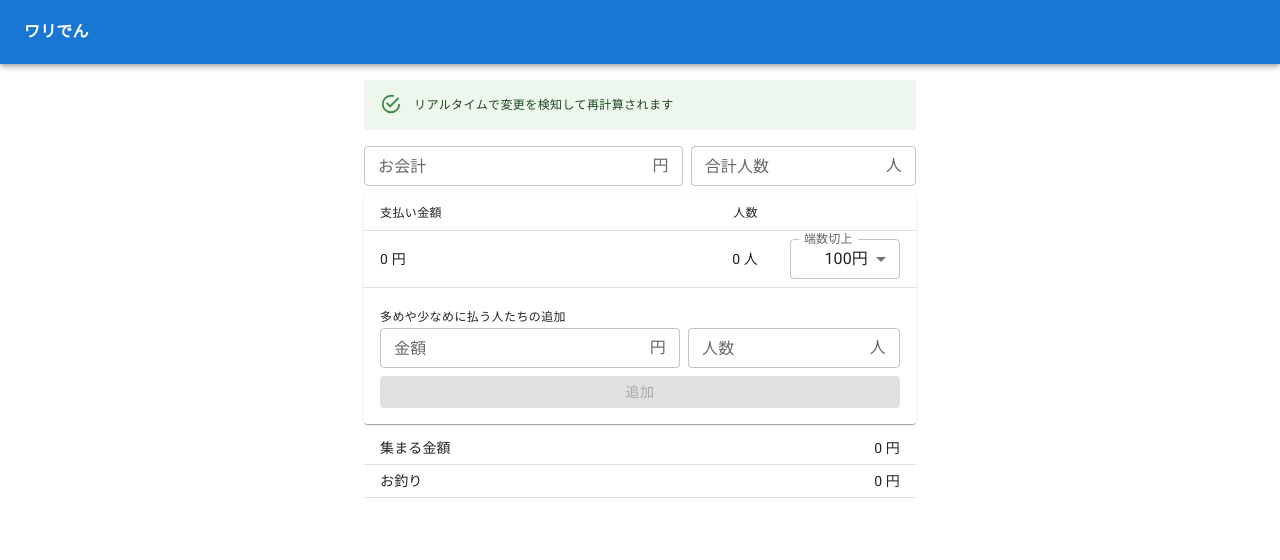
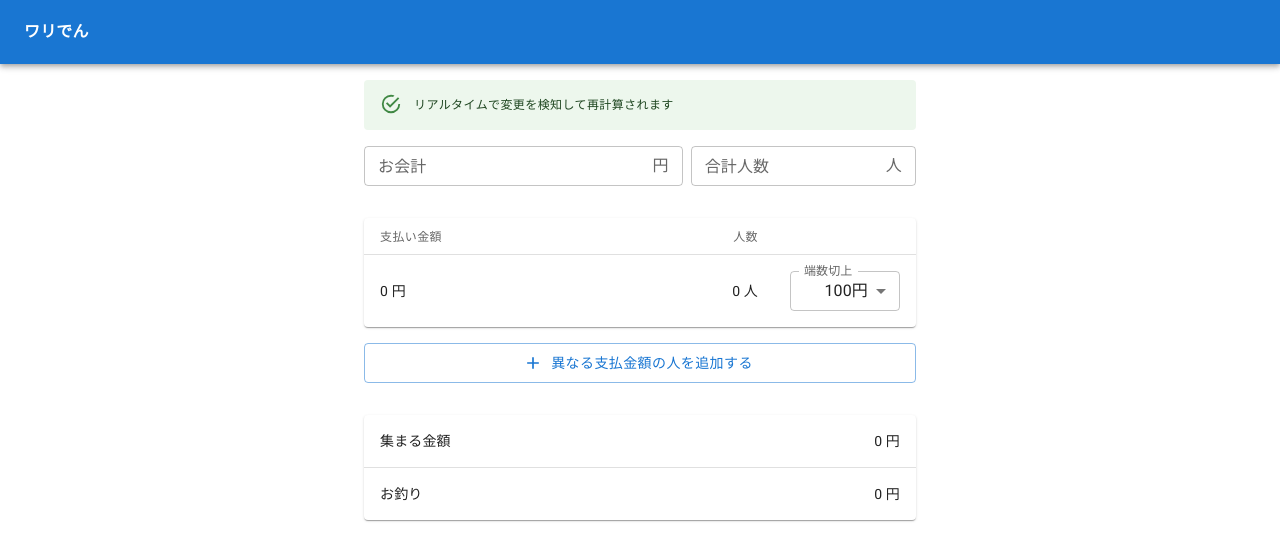
Before and after one commit to szkyudi/bariwarukun, a Next.js app: page / in a window 1280 px wide. Shown: the top 560 px of the page. Built offline with nearby package versions, Linux system fonts and the light colour scheme.

Commit message:
update ui

```diff
--- a/components/Calculator.tsx
+++ b/components/Calculator.tsx
@@ -1,13 +1,13 @@
-import { Alert, Box, Button, ButtonGroup, Divider, FormControl, FormControlLabel, FormLabel, Grid, IconButton, InputLabel, List, ListItem, MenuItem, Paper, Radio, RadioGroup, Select, Stack, Table, TableBody, TableCell, TableContainer, TableHead, TableRow, Typography } from "@mui/material"
-import { FormEvent, useState } from "react"
+import { Alert, Button, ButtonGroup, Fade, FormControl, Grid, InputLabel, MenuItem, Paper, Select, Table, TableBody, TableCell, TableContainer, TableHead, TableRow, Typography } from "@mui/material"
+import { MouseEventHandler, useState } from "react"
 import { NumericInput } from "./NumericInput";
 import DeleteIcon from '@mui/icons-material/Delete';
 import AddIcon from '@mui/icons-material/Add';
 import RemoveIcon from '@mui/icons-material/Remove';
 import { v4 as uuidv4} from 'uuid';
-import { blue } from "@mui/material/colors";
 import { useRecoilState, useRecoilValue } from "recoil";
 import { ceilUnitState, generalBillState, generalPayerNumState, optionPayerNumState, payOptionsState, remainingState, totalBillState, totalPayerNumState, totalPayState } from "../lib/state";
+import { theme } from "../theme";
 
 export const Calculator = () => {
   const [totalBill, setTotalBill] = useRecoilState(totalBillState);
@@ -15,6 +15,7 @@ export const Calculator = () => {
   const [payOptions, setPayOptions] = useRecoilState(payOptionsState);
   const [ceilUnit, setCeilUnit] = useRecoilState(ceilUnitState);
 
+  const [isOpenOption, setIsOpenOption] = useState(false);
   const [optionBill, setOptionBill] = useState<number>(0);
   const [optionPayerNum, setOptionPayerNum] = useState<number>(0);
 
@@ -31,7 +32,7 @@ export const Calculator = () => {
     setTotalPayerNum(num);
   }
 
-  const handleSubmit = (e: FormEvent<HTMLFormElement>) => {
+  const handleClick: MouseEventHandler = (e) => {
     e.preventDefault();
     setPayOptions([
       ...payOptions,
@@ -96,7 +97,7 @@ export const Calculator = () => {
           リアルタイムで変更を検知して再計算されます
         </Typography>
       </Alert>
-      <Grid container spacing={1} sx={{mt: 1}}>
+      <Grid container columnSpacing={1} sx={{mt: 2}}>
         <Grid item xs={7}>
           <NumericInput
             label="お会計"
@@ -118,33 +119,32 @@ export const Calculator = () => {
           />
         </Grid>
       </Grid>
-      <Paper sx={{mt: 1}}>
-        <TableContainer>
+      <TableContainer component={Paper} sx={{mt: 4}}>
         <Table>
           <TableHead>
             <TableRow>
               <TableCell size="small" variant="head">
-                    <Typography variant="caption">
+                  <Typography variant="caption" color={theme.palette.text.secondary}>
                     支払い金額
                   </Typography>
               </TableCell>
               <TableCell size="small" variant="head" align="right">
-                    <Typography variant="caption">
+                  <Typography variant="caption" color={theme.palette.text.secondary}>
                     人数
                   </Typography>
               </TableCell>
               <TableCell></TableCell>
             </TableRow>
           </TableHead>
-            <TableBody>
+          <TableBody sx={{ 'tr:last-child td, tr:last-child th': {border: 0}}}>
             <TableRow>
-                <TableCell sx={{py: 1}}>
+              <TableCell>
                 {generalBill} 円
               </TableCell>
-                <TableCell sx={{py: 1}} align="right">
+              <TableCell align="right">
                 {generalPayerNum} 人
               </TableCell>
-                <TableCell sx={{width: 136, py: 1}} align="right">
+              <TableCell sx={{width: 136}} align="right">
                 <FormControl sx={{width: 110}}>
                   <InputLabel id="ceil-unit-label">端数切上</InputLabel>
                   <Select
@@ -157,7 +157,9 @@ export const Calculator = () => {
                   >
                     <MenuItem value={1}>1円</MenuItem>
                     <MenuItem value={10}>10円</MenuItem>
+                    <MenuItem value={50}>50円</MenuItem>
                     <MenuItem value={100}>100円</MenuItem>
+                    <MenuItem value={500}>500円</MenuItem>
                     <MenuItem value={1000}>1000円</MenuItem>
                   </Select>
                 </FormControl>
@@ -165,10 +167,10 @@ export const Calculator = () => {
             </TableRow>
             {payOptions.map(option => (
               <TableRow key={option.id}>
-                  <TableCell sx={{py: 1}}>
+                <TableCell>
                   {option.bill || '- '} 円
                 </TableCell>
-                  <TableCell sx={{py: 1}} align="right">
+                <TableCell align="right">
                   {option.payerNum || '- '} 人
                 </TableCell>
                 <TableCell sx={{width: 136, py: 1}} align="right">
@@ -198,13 +200,21 @@ export const Calculator = () => {
           </TableBody>
         </Table>
       </TableContainer>
-        <Box sx={{p: 2}}>
-          <Typography variant="caption">
-            多めや少なめに払う人たちの追加
-          </Typography>
-          <form onSubmit={handleSubmit}>
-            <Grid container spacing={1}>
-              <Grid item xs={7}>
+      {!isOpenOption && (
+        <Button
+          sx={{ mt: 2, height: 40 }}
+          fullWidth
+          variant="outlined"
+          startIcon={<AddIcon />}
+          onClick={() => setIsOpenOption(true)}
+        >
+          異なる支払金額の人を追加する
+        </Button>
+      )}
+      {isOpenOption && (
+        <Fade in={isOpenOption}>
+          <Grid container columnSpacing={1} sx={{ mt: 2}}>
+            <Grid item xs={6}>
               <NumericInput
                 label="金額"
                 adorment="円"
@@ -214,7 +224,7 @@ export const Calculator = () => {
                 fullWidth
               />
             </Grid>
-              <Grid item xs={5}>
+            <Grid item xs={3}>
               <NumericInput
                 label="人数"
                 adorment="人"
@@ -224,39 +234,39 @@ export const Calculator = () => {
                 fullWidth
               />
             </Grid>
-            </Grid>
-            <Stack>
+            <Grid item xs={3}>
               <Button
+                fullWidth
+                sx={{height: '100%'}}
                 type="submit"
-                sx={{mt: 1}}
                 variant="contained"
-                size="small"
                 disabled={disableAddOptionButton}
+                onClick={handleClick}
               >
                 <Typography variant="button">
                   追加
                 </Typography>
               </Button>
-            </Stack>
-          </form>
-        </Box>
-      </Paper>
-      <TableContainer sx={{mt: 1}}>
+            </Grid>
+          </Grid>
+        </Fade>
+      )}
+      <TableContainer component={Paper} sx={{mt: 4}}>
         <Table>
-          <TableBody>
+          <TableBody sx={{ 'tr:last-child td, tr:last-child th': {border: 0}}}>
             <TableRow>
-              <TableCell size="small" component="th" scope="row">
+              <TableCell component="th" scope="row">
                 集まる金額
               </TableCell>
-              <TableCell size="small" align="right">
+              <TableCell align="right">
                 {totalPay} 円
               </TableCell>
             </TableRow>
             <TableRow>
-              <TableCell size="small" component="th" scope="row">
+              <TableCell component="th" scope="row">
                 {remaining >= 0 ? "お釣り" : "不足金額"}
               </TableCell>
-              <TableCell size="small" align="right">
+              <TableCell align="right">
                 {remaining >= 0 ? remaining: -remaining} 円
               </TableCell>
             </TableRow>
```
Lines whose indentation alone changed are shown as unchanged.
